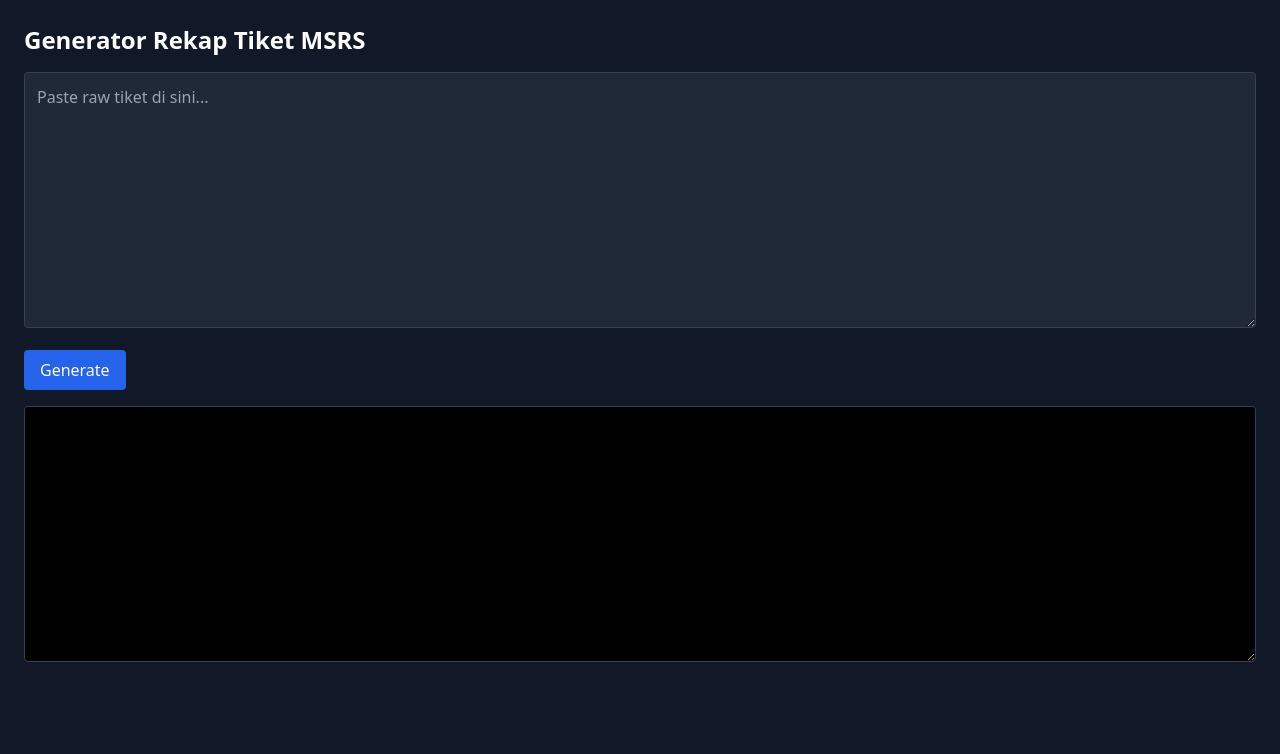
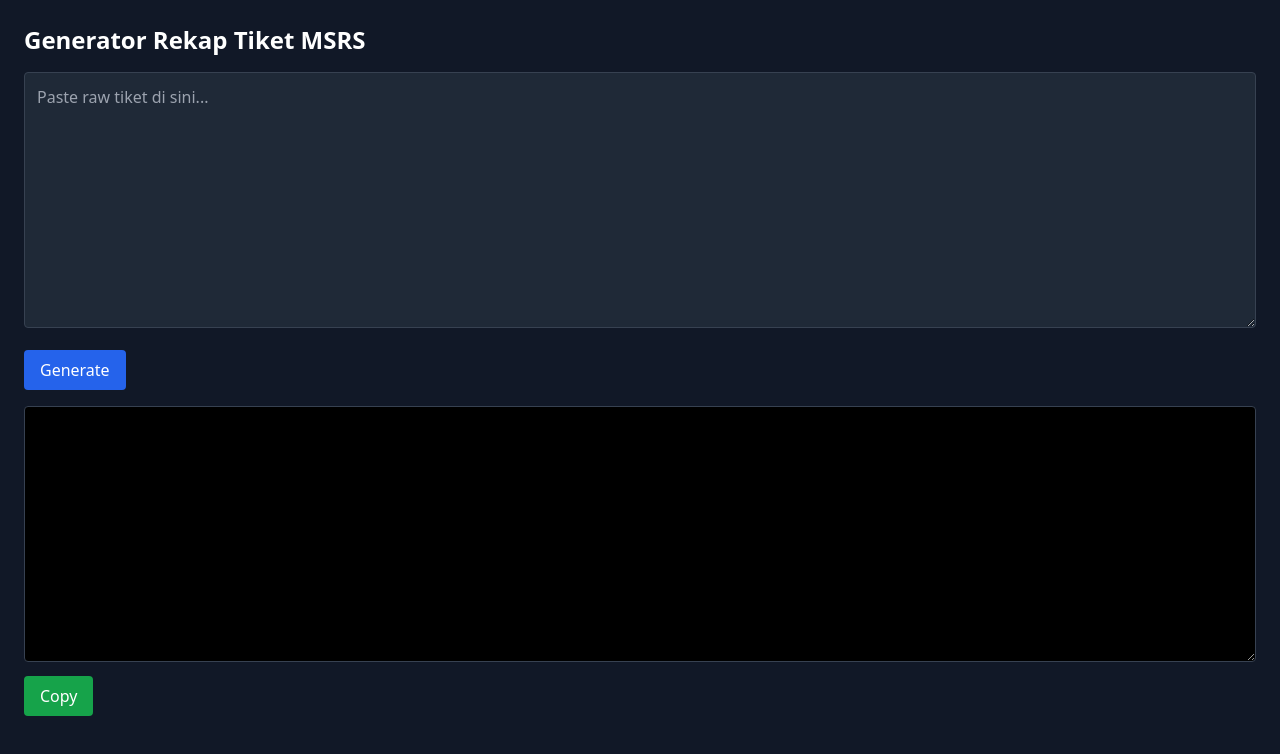
Before and after one commit to septianadip17/generate-rekap-tiket, a React (Vite) app: page / in a window 1280 px wide. Shown: the top 754 px of the page. Built offline with nearby package versions, Linux system fonts and the light colour scheme.

Commit message:
feat: copy output

```diff
--- a/src/components/OutputArea.jsx
+++ b/src/components/OutputArea.jsx
@@ -1,12 +1,36 @@
-import PropTypes from 'prop-types';
+import PropTypes from "prop-types";
+
+import { useState } from "react";
 
 export default function OutputArea({ value }) {
+  const [copied, setCopied] = useState(false);
+
+  const handleCopy = async () => {
+    try {
+      await navigator.clipboard.writeText(value);
+      setCopied(true);
+
+      setTimeout(() => setCopied(false), 2000);
+    } catch (err) {
+      alert("Gagal copy!");
+    }
+  };
+
   return (
-    <textarea
-      className="w-full h-64 p-3 rounded bg-black border border-gray-700"
-      value={value}
-      readOnly
-    />
+    <div>
+      <textarea
+        className="w-full h-64 p-3 rounded bg-black border border-gray-700"
+        value={value}
+        readOnly
+      />
+
+      <button
+        onClick={handleCopy}
+        className="mt-2 px-4 py-2 bg-green-600 hover:bg-green-700 rounded"
+      >
+        {copied ? "Copied!" : "Copy"}
+      </button>
+    </div>
   );
 }
 
--- a/src/utils/parser.js
+++ b/src/utils/parser.js
@@ -1,8 +1,9 @@
 export function parseTiket(text) {
-  const blocks = text.split("============================================")
-                     .join("")
-                     .split(/\d+\.\n/g)
-                     .filter(Boolean);
+  const blocks = text
+    .split("============================================")
+    .join("")
+    .split(/\d+\.\n/g)
+    .filter(Boolean);
 
   let results = [];
 
@@ -34,7 +35,7 @@ export function parseTiket(text) {
       "Open",
       "", // kolom kosong
       tiket,
-      formatDateTime(waktuTiket)
+      formatDateTime(waktuTiket),
     ].join("\t");
 
     results.push(row);
@@ -51,8 +52,18 @@ function getValue(text, key) {
 
 function formatDate(date) {
   if (!date) return "";
+
   const d = new Date(date);
-  return d.toISOString().slice(0, 10);
+
+  const year = d.getFullYear();
+  const month = String(d.getMonth() + 1).padStart(2, "0");
+  const day = String(d.getDate()).padStart(2, "0");
+
+  const hours = String(d.getHours()).padStart(2, "0");
+  const minutes = String(d.getMinutes()).padStart(2, "0");
+  const seconds = String(d.getSeconds()).padStart(2, "0");
+
+  return `${year}-${month}-${day} ${hours}:${minutes}:${seconds}`;
 }
 
 function formatDateTime(date) {
```
